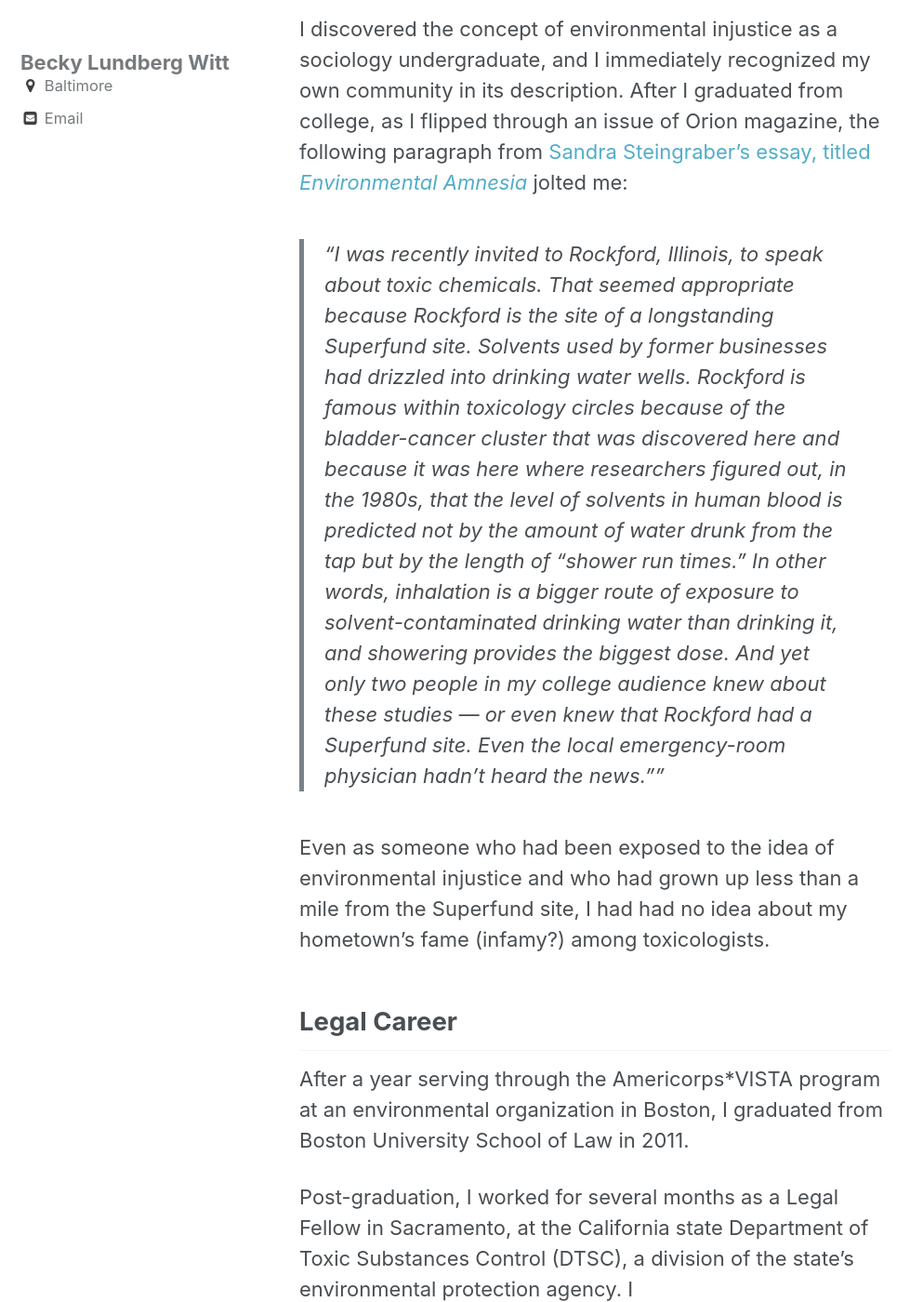
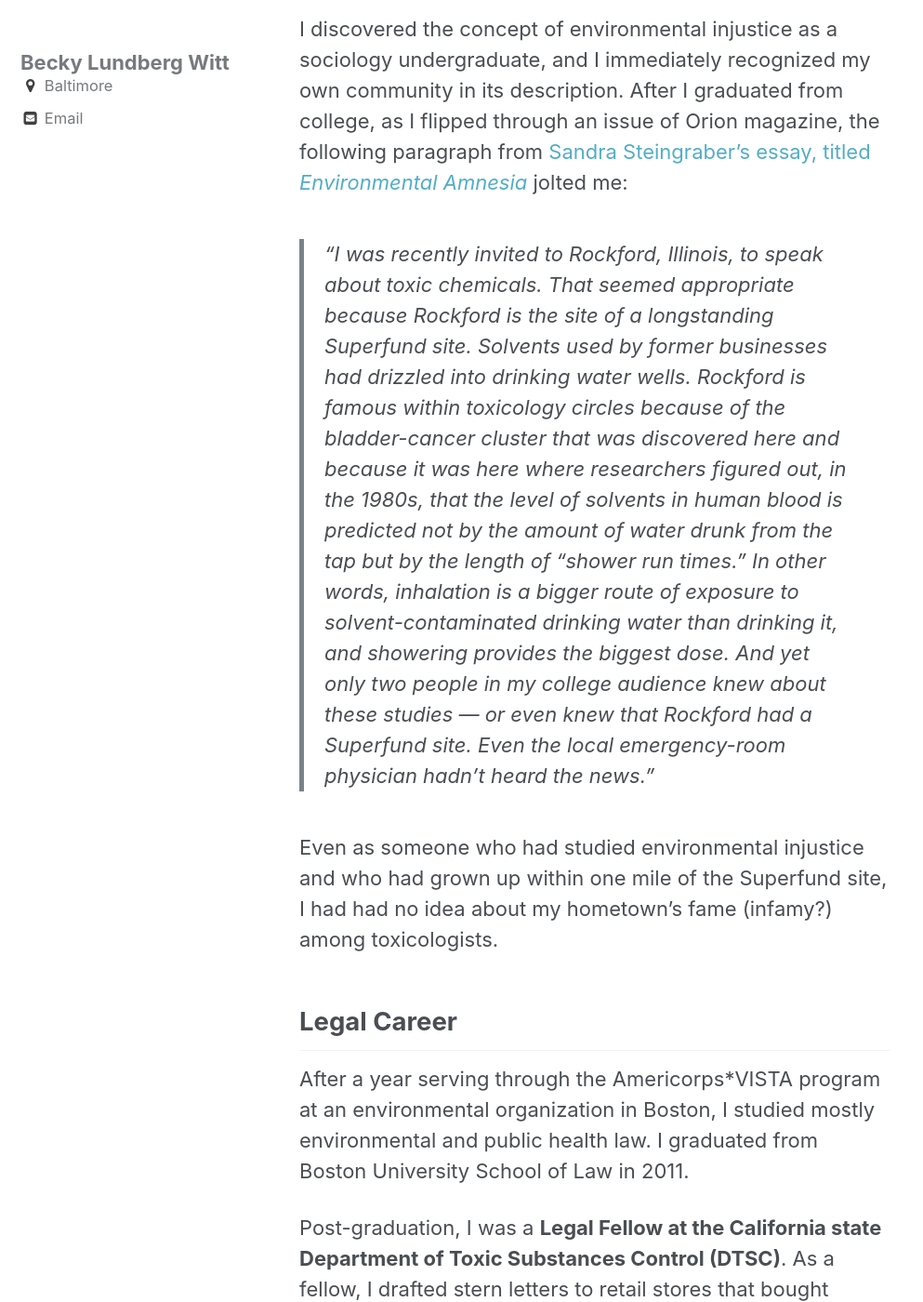
Before and after one commit to beckywitt/beckywitt.github.io, a Jekyll site: the page built from pages/about-me.md, in a window 1280 px wide and 1400 px high, scrolled down 670 px. Shown: the whole window at 93% size, without its empty margins (0-993 px from the left). Built offline with Jekyll 4.4.1, drawn with Linux system fonts in a browser that asks for light colours; part of the change alters nothing that is shown; some of the changed text lies outside the part shown.

Commit message:
adding more info

```diff
--- a/pages/about-me.md
+++ b/pages/about-me.md
@@ -1,7 +1,7 @@
 ---
 permalink: /about-me/
 ---
-I am an attorney and an advocate for neighborhoods in Baltimore City, where I've lived for five years. I own a shabby bungalow on the north side of the city, near Loyola University, where my husband teaches philosophy. I am a neglectful gardener and a timid cyclist.
+I am an attorney and an advocate for neighborhoods in Baltimore City, where I've lived for five years. I own a fixer upper on the north side of the city, near Loyola University, where my spouse teaches philosophy. I am a neglectful gardener and a timid cyclist.
 
 ## Environmental Justice
 
@@ -9,12 +9,18 @@ I grew up in Rockford, Illinois, a small post-industrial city, in the same worki
 
 I discovered the concept of environmental injustice as a sociology undergraduate, and I immediately recognized my own community in its description. After I graduated from college, as I flipped through an issue of Orion magazine, the following paragraph from [Sandra Steingraber's essay, titled *Environmental Amnesia*](https://orionmagazine.org/article/environmental-amnesia/) jolted me:
 
->"I was recently invited to Rockford, Illinois, to speak about toxic chemicals. That seemed appropriate because Rockford is the site of a longstanding Superfund site. Solvents used by former businesses had drizzled into drinking water wells. Rockford is famous within toxicology circles because of the bladder-cancer cluster that was discovered here and because it was here where researchers figured out, in the 1980s, that the level of solvents in human blood is predicted not by the amount of water drunk from the tap but by the length of “shower run times.” In other words, inhalation is a bigger route of exposure to solvent-contaminated drinking water than drinking it, and showering provides the biggest dose. And yet only two people in my college audience knew about these studies — or even knew that Rockford had a Superfund site. Even the local emergency-room physician hadn’t heard the news.""
+>"I was recently invited to Rockford, Illinois, to speak about toxic chemicals. That seemed appropriate because Rockford is the site of a longstanding Superfund site. Solvents used by former businesses had drizzled into drinking water wells. Rockford is famous within toxicology circles because of the bladder-cancer cluster that was discovered here and because it was here where researchers figured out, in the 1980s, that the level of solvents in human blood is predicted not by the amount of water drunk from the tap but by the length of “shower run times.” In other words, inhalation is a bigger route of exposure to solvent-contaminated drinking water than drinking it, and showering provides the biggest dose. And yet only two people in my college audience knew about these studies — or even knew that Rockford had a Superfund site. Even the local emergency-room physician hadn’t heard the news."
 
-Even as someone who had been exposed to the idea of environmental injustice and who had grown up less than a mile from the Superfund site, I had had no idea about my hometown's fame (infamy?) among toxicologists.
+Even as someone who had studied environmental injustice and who had grown up within one mile of the Superfund site, I had had no idea about my hometown's fame (infamy?) among toxicologists.
 
 ## Legal Career
 
-After a year serving through the Americorps*VISTA program at an environmental organization in Boston, I graduated from Boston University School of Law in 2011.
+After a year serving through the Americorps*VISTA program at an environmental organization in Boston, I studied mostly environmental and public health law. I graduated from Boston University School of Law in 2011.
 
-Post-graduation, I worked for several months as a Legal Fellow in Sacramento, at the California state Department of Toxic Substances Control (DTSC), a division of the state's environmental protection agency. I
+Post-graduation, I was a **Legal Fellow at the California state Department of Toxic Substances Control (DTSC)**. As a fellow, I drafted stern letters to retail stores that bought cheap children's jewelry in bulk from China which was filled with lead. I combed through the deeds of property that was originally polluted by an ancestor of Pacific Gas and Electric, over a century beforehand.
+
+Following my academic spouse to Baltimore, I then began a Staff Attorney position at [Community Law Center](www.communitylaw.org). For my first two years at CLC, I ran its Pro Bono Program, tracking the intake of cases and matching them with outside volunteer counsel.
+
+In 2013, I took on a project called *[Booze News](www.communitylaw.org/booze-news/)*, in which I attended every hearing at the Baltimore City Liquor Board and wrote a post about what I saw. Over the four years of Booze News, there were four different sets of commissioners and four very different philosophies about how to regulate alcohol in Baltimore City in order to protect the public's health and safety. In 2014-15, the commissioners appointed by the governor were so unwilling to fulfill the agency's mission that the careful documentation of their failures in the blog mobilized community members [to oppose successfully the commissioners' confirmation by the Maryland State Senate](http://www.baltimoresun.com/news/maryland/politics/blog/bal-senate-committee-votes-against-baltimore-liquor-board-members-20160321-story.html).
+
+As an attorney for small nonprofits, besides my Liquor Board-related work, I review and revise policies and bylaws, negotiate contracts, and mediate disputes.
```
